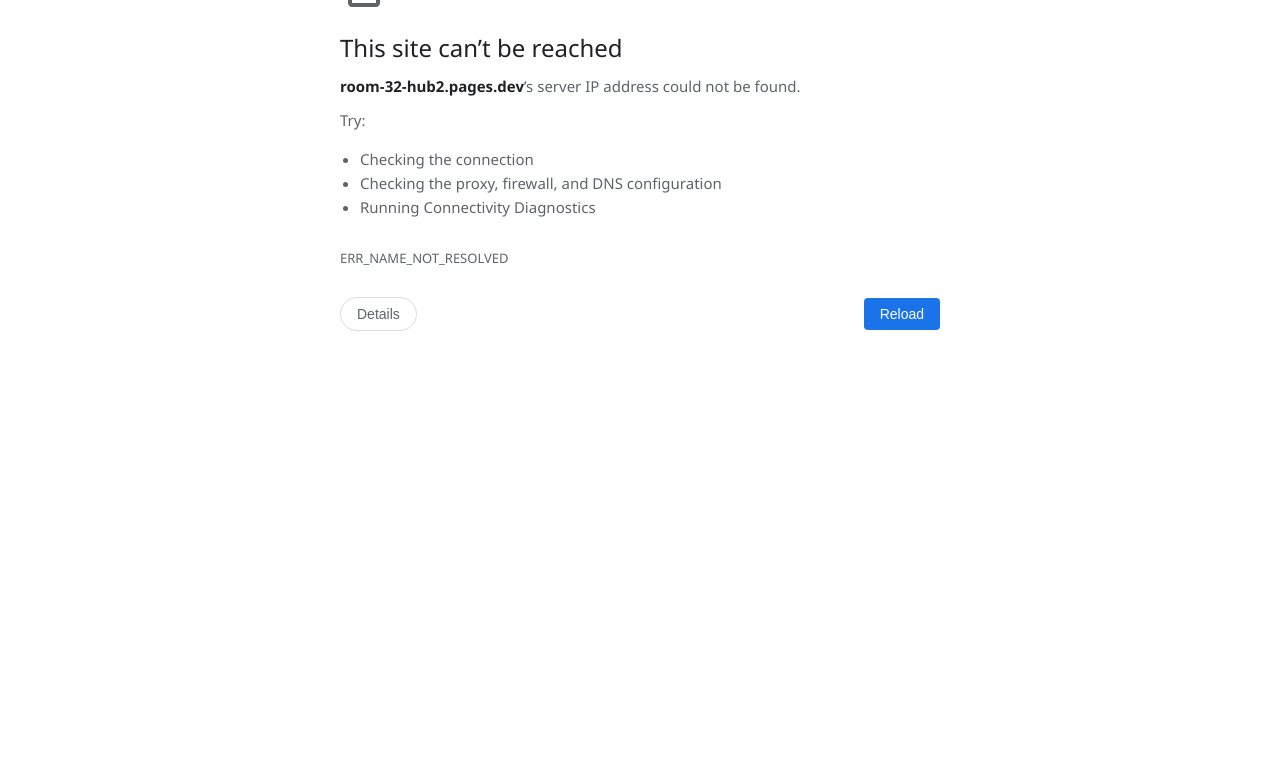
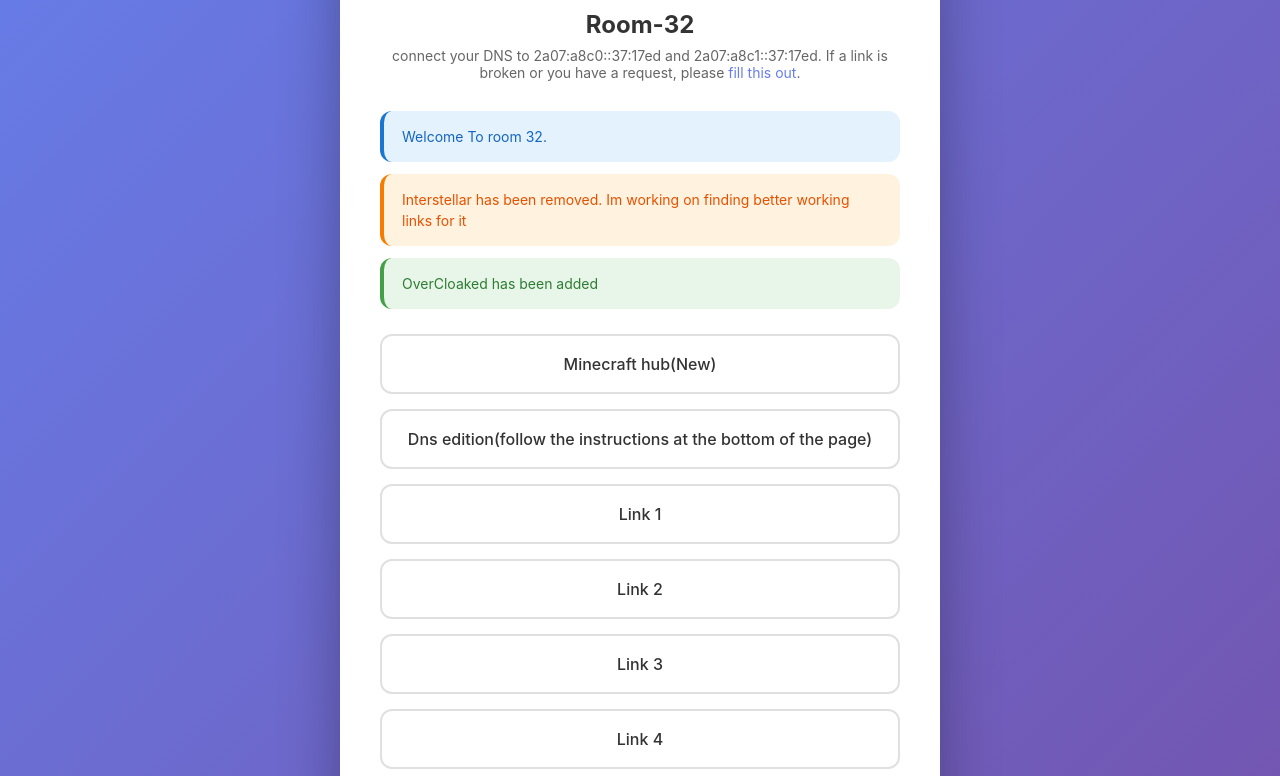
Before and after one commit to The-cmd-explorer/Links2, a plain HTML site: page index.html in a window 1280 px wide. Shown: the part 165-941 px from the top of the page. Drawn offline with Linux system fonts and the light colour scheme.

Commit message:
Revamp index.html with new title and layout
Updated the title and improved the layout and styling of the page. Added links and announcements section.

```diff
--- a/index.html
+++ b/index.html
@@ -3,131 +3,26 @@
 <head>
     <meta charset="UTF-8">
     <meta name="viewport" content="width=device-width, initial-scale=1.0">
-    <title>room-32-hub2.pages.dev</title>
-
-    <script async src="https://pagead2.googlesyndication.com/pagead/js/adsbygoogle.js?client=ca-pub-2019315197997161" crossorigin="anonymous"></script>
-
+    <title>Room-32 Link hub</title>
+<script async src="https://pagead2.googlesyndication.com/pagead/js/adsbygoogle.js?client=ca-pub-2019315197997161"
+     crossorigin="anonymous"></script>
     <style>
-        /* ==============================
-           1. FAKE ERROR PAGE STYLES
-           ============================== */
-        body {
+        * {
             margin: 0;
             padding: 0;
-            font-family: 'Segoe UI', Tahoma, sans-serif;
-            background-color: #fff; /* White background for the error */
-            color: #202124;
-            height: 100vh;
-            overflow: hidden; /* Stop scrolling on the error page */
+            box-sizing: border-box;
         }
 
-        #fake-error-page {
-            display: block; /* Visible by default */
-            max-width: 600px;
-            margin: 10% auto;
-            padding: 0 20px;
-        }
-
-        /* The Sad File Icon */
-        .error-icon {
-            width: 48px;
-            height: 48px;
-            margin-bottom: 20px;
-        }
-
-        .error-icon svg {
-            fill: #5f6368;
-        }
-
-        /* Typography matching Chrome Error */
-        #fake-error-page h1 {
-            font-size: 24px;
-            font-weight: 500;
-            margin: 0 0 10px 0;
-            color: #202124;
-        }
-
-        #fake-error-page p {
-            font-size: 15px;
-            line-height: 1.6;
-            color: #5f6368;
-            margin: 0 0 10px 0;
-        }
-
-        strong {
-            color: #202124;
-            font-weight: 600;
-        }
-
-        ul {
-            color: #5f6368;
-            font-size: 15px;
-            line-height: 1.6;
-            margin-bottom: 20px;
-            padding-left: 20px;
-        }
-
-        .error-code {
-            color: #5f6368;
-            font-size: 13px;
-            margin-top: 30px;
-            text-transform: uppercase;
-        }
-
-        /* Buttons */
-        .nav-buttons {
-            margin-top: 30px;
-            display: flex;
-            justify-content: space-between;
-            align-items: center;
-        }
-
-        .btn-blue {
-            background-color: #1a73e8;
-            color: white;
-            border: none;
-            padding: 8px 16px;
-            border-radius: 4px;
-            font-size: 14px;
-            font-weight: 500;
-            cursor: pointer;
-        }
-
-        .btn-gray {
-            background-color: transparent;
-            color: #1a73e8; /* Chrome usually hides details, but specific pill style in screenshot is grayish */
-            border: 1px solid #dadce0;
-            padding: 8px 16px;
-            border-radius: 18px;
-            font-size: 14px;
-            color: #5f6368;
-            font-weight: 500;
-            cursor: pointer;
-        }
-
-        /* ==============================
-           2. YOUR REAL PAGE STYLES
-           (Modified to sit inside a wrapper)
-           ============================== */
-        #real-content {
-            display: none; /* Hidden by default */
-            /* Moving your Body styles here so they only apply when revealed */
+        body {
             font-family: -apple-system, BlinkMacSystemFont, 'Segoe UI', Roboto, Oxygen, Ubuntu, Cantarell, sans-serif;
             background: linear-gradient(135deg, #667eea 0%, #764ba2 100%);
             min-height: 100vh;
-            flex-direction: column;
+            display: flex;
             justify-content: center;
             align-items: center;
             padding: 20px;
-            width: 100%;
         }
 
-        /* Ensure the real content wrapper behaves like a flex body */
-        #real-content.visible {
-            display: flex !important;
-        }
-
-        /* Your Original CSS (Scoped slightly) */
         .container {
             max-width: 600px;
             width: 100%;
@@ -137,127 +32,210 @@
             box-shadow: 0 20px 60px rgba(0, 0, 0, 0.3);
         }
 
-        .profile { text-align: center; margin-bottom: 30px; }
-        .profile-img {
-            width: 100px; height: 100px; border-radius: 50%;
-            background: linear-gradient(135deg, #667eea 0%, #764ba2 100%);
-            margin: 0 auto 15px; display: flex; align-items: center;
-            justify-content: center; font-size: 40px; color: white;
+        .profile {
+            text-align: center;
+            margin-bottom: 30px;
         }
 
-        .real-h1 { font-size: 24px; margin-bottom: 8px; color: #333; }
-        .bio { color: #666; font-size: 14px; }
-        .announcements { display: flex; flex-direction: column; gap: 12px; margin-bottom: 25px; }
+        .profile-img {
+            width: 100px;
+            height: 100px;
+            border-radius: 50%;
+            background: linear-gradient(135deg, #667eea 0%, #764ba2 100%);
+            margin: 0 auto 15px;
+            display: flex;
+            align-items: center;
+            justify-content: center;
+            font-size: 40px;
+            color: white;
+        }
+
+        h1 {
+            font-size: 24px;
+            margin-bottom: 8px;
+            color: #333;
+        }
+
+        .bio {
+            color: #666;
+            font-size: 14px;
+        }
+
+        .announcements {
+            display: flex;
+            flex-direction: column;
+            gap: 12px;
+            margin-bottom: 25px;
+        }
 
         .announcement {
-            padding: 15px 18px; border-radius: 12px; font-size: 14px;
-            line-height: 1.5; animation: slideIn 0.3s ease;
+            padding: 15px 18px;
+            border-radius: 12px;
+            font-size: 14px;
+            line-height: 1.5;
+            animation: slideIn 0.3s ease;
         }
 
         @keyframes slideIn {
-            from { opacity: 0; transform: translateY(-10px); }
-            to { opacity: 1; transform: translateY(0); }
+            from {
+                opacity: 0;
+                transform: translateY(-10px);
+            }
+            to {
+                opacity: 1;
+                transform: translateY(0);
+            }
         }
 
-        .announcement.info { background: #e3f2fd; color: #1565c0; border-left: 4px solid #1976d2; }
-        .announcement.warning { background: #fff3e0; color: #e65100; border-left: 4px solid #f57c00; }
-        .announcement.success { background: #e8f5e9; color: #2e7d32; border-left: 4px solid #43a047; }
-        .announcement.alert { background: #ffebee; color: #c62828; border-left: 4px solid #e53935; }
+        .announcement.info {
+            background: #e3f2fd;
+            color: #1565c0;
+            border-left: 4px solid #1976d2;
+        }
 
-        .links { display: flex; flex-direction: column; gap: 15px; }
+        .announcement.warning {
+            background: #fff3e0;
+            color: #e65100;
+            border-left: 4px solid #f57c00;
+        }
+
+        .announcement.success {
+            background: #e8f5e9;
+            color: #2e7d32;
+            border-left: 4px solid #43a047;
+        }
+
+        .announcement.alert {
+            background: #ffebee;
+            color: #c62828;
+            border-left: 4px solid #e53935;
+        }
+
+        .links {
+            display: flex;
+            flex-direction: column;
+            gap: 15px;
+        }
 
         .link-button {
-            display: block; padding: 18px; background: white;
-            border: 2px solid #e0e0e0; border-radius: 12px;
-            text-decoration: none; color: #333; font-weight: 500;
-            text-align: center; transition: all 0.3s ease; font-size: 16px;
+            display: block;
+            padding: 18px;
+            background: white;
+            border: 2px solid #e0e0e0;
+            border-radius: 12px;
+            text-decoration: none;
+            color: #333;
+            font-weight: 500;
+            text-align: center;
+            transition: all 0.3s ease;
+            font-size: 16px;
         }
 
         .link-button:hover {
-            border-color: #667eea; background: #f8f9ff;
-            transform: translateY(-2px); box-shadow: 0 4px 12px rgba(102, 126, 234, 0.2);
+            border-color: #667eea;
+            background: #f8f9ff;
+            transform: translateY(-2px);
+            box-shadow: 0 4px 12px rgba(102, 126, 234, 0.2);
         }
 
-        .link-button:active { transform: translateY(0); }
-        .footer { text-align: center; margin-top: 30px; color: #999; font-size: 12px; }
+        .link-button:active {
+            transform: translateY(0);
+        }
 
+        .footer {
+            text-align: center;
+            margin-top: 30px;
+            color: #999;
+            font-size: 12px;
+        }
     </style>
 </head>
 <body>
-
-    <div id="fake-error-page">
-        <div class="error-icon">
-            <svg viewBox="0 0 24 24" xmlns="http://www.w3.org/2000/svg">
-                <path d="M14 2H6c-1.1 0-1.99.9-1.99 2L4 20c0 1.1.89 2 1.99 2H18c1.1 0 2-.9 2-2V8l-6-6zM6 20V4h7v5h5v11H6z"/>
-                <path d="M8 10h2v2H8zm4 0h2v2h-2zm-4 4h8v2H8z" opacity=".3"/> <path d="M 9 15 Q 12 18 15 15" stroke="#5f6368" stroke-width="2" fill="none" />
-                <circle cx="9" cy="11" r="1.5" fill="#5f6368" />
-                <circle cx="15" cy="11" r="1.5" fill="#5f6368" />
-            </svg>
-        </div>
-
-        <h1>This site can’t be reached</h1>
-        <p><strong>room-32-hub2.pages.dev</strong>’s server IP address could not be found.</p>
-
-        <p>Try:</p>
-        <ul>
-            <li>Checking the connection</li>
-            <li>Checking the proxy, firewall, and DNS configuration</li>
-            <li>Running Connectivity Diagnostics</li>
-        </ul>
-
-        <div class="error-code">ERR_NAME_NOT_RESOLVED</div>
-
-        <div class="nav-buttons">
-            <button class="btn-gray">Details</button>
-            <button class="btn-blue" onclick="window.location.reload()">Reload</button>
-        </div>
-    </div>
-
-
-    <div id="real-content">
     <div class="container">
         <div class="profile">
             <div class="profile-img">32</div>
-                <h1 class="real-h1">Room-32</h1>
+            <h1>Room-32</h1>
             <p class="bio">connect your DNS to 2a07:a8c0::37:17ed and 2a07:a8c1::37:17ed. If a link is broken or you have a request, please <a href="https://docs.google.com/forms/d/e/1FAIpQLSceQ4dj6qGzqDEwLsv_D1l3KPtyVAs89Y1lcxBbc3muFlwgIA/viewform" target="_blank" style="color: #667eea; text-decoration: none;">fill this out</a>.</p>
         </div>
 
         <div class="announcements" id="announcements"></div>
 
         <div class="links">
-                 <a href="https://room-32-tests.pages.dev/" class="link-button">Minecraft hub(New)</a>
-                 <a href="https://dns-edition-room-32-hub.pages.dev/" class="link-button">Dns edition(follow the instructions at the bottom of the page)</a>
-                 <a href="https://ajdhbajhdsbashjbdhbawkjdbuyabidughauygediugweg8aw648676217.pages.dev/more/blank" class="link-button">Link 1(Duck Games)</a>
-                 <a href="https://hdbagbdgiagvwiegaouwgdjlabwhudvawugduyghaohwdouaowdgvouawd.pages.dev/" class="link-button">Link 2 (Sandboxels)</a>
-                 <a href="https://jhbsfshubdiuabouwiobhdakhugbwudbhauwdbhuahsbduhbwuabduahbs.pages.dev/launch" class="link-button">Link 3 (Zenithub)</a>
-                 <a href="https://nettlewebiduha.pages.dev/" class="link-button">Link 4 (NettleWeb)</a>
-                 <a href="https://awkjdnajwhbdhbajsbdjhbwadjsbdw.pages.dev/" class="link-button">Link 5 (Six Seven Games)</a>
-                 <a href="https://32games-lol-lol-lol.pages.dev/" class="link-button">Link 6 (Six Seven Games)</a>
-                 <a href="https://sixsevengames12312312.pages.dev/" class="link-button">Link 7 (Six Seven Games)</a>
-                 <a href="https://sixsevengames.pages.dev/" class="link-button">Link 8 (Six Seven Games)</a>
-                 <a href="https://duckmath-cloudflare.pages.dev/more/blank" class="link-button">Link 9 (DuckMath)</a>
-                 <a href="https://dajhwgdkjhagfshgdvatwdfaugsuyduawbduytagsutygd.pages.dev/more/blank" class="link-button">Link 10 (DuckMath)</a>
-                 <a href="https://duckmath-cloudflareawedadsasdawedads.pages.dev/more/blank" class="link-button">Link 11 (DuckMath)</a>
-                 <a href="https://klajbdjabdljabdkjbnakdjbnaijbndawjkebauishdbwiaudhoabsidwk.pages.dev/more/blank" class="link-button">Link 12 (DuckMath)</a>
-                 <a href="https://Room-32-toys-2.woodcraftgallery.com.np" class="link-button">Link 13 (OverCloaked)</a>
-                 <a href="https://asjhdbjahwbjdvahgwvdbvasgvdjlwda.woodcraftgallery.com.np" class="link-button">Link 14 (OverCloaked)</a>
-                 <a href="https://Room-32-toys.woodcraftgallery.com.np" class="link-button">Link 15 (OverCloaked)</a>
-                 <a href="https://forms.gle/jDCu8P2ZmUxauYqJ9" class="link-button">Request form!!!(broken or game requests)</a>
+             <a href="https://room-32-tests.pages.dev/" class="link-button">
+               Minecraft hub(New)
+            </a>
+             <a href="https://dns-edition-room-32-hub.pages.dev/" class="link-button">
+               Dns edition(follow the instructions at the bottom of the page)
+            </a>
+             <a href="https://23123room-321.pages.dev/" class="link-button">
+                Link 1
+            </a>
+             <a href="https://room-32-alt-link.pages.dev/" class="link-button">
+                Link 2
+            </a>
+             <a href="https://room-32-2312.pages.dev/" class="link-button">
+                Link 3
+            </a>
+             <a href="https://nettlewebiduha.pages.dev/" class="link-button">
+               Link 4
+            </a>
+             <a href="https://room-32-2nd-one.pages.dev/" class="link-button">
+              Link 5
+            </a>
+             <a href="https://room-32-32123.pages.dev/" class="link-button">
+              Link 6
+            </a>
+             <a href="https://room3212313.pages.dev/" class="link-button">
+              Link 7
+            </a>
+             <a href="https://makeyourownlink-email-me.pages.dev/" class="link-button">
+              Link 8
+            </a>
+             <a href="https://link-hub-3241123124123123.pages.dev/" class="link-button">
+              Link 9
+            </a>
+             <a href="https://dontblockthisplease.pages.dev/" class="link-button">
+              Link 10
+            </a>
+             <a href="https://room321.pages.dev/" class="link-button">
+              Link 11
+            </a>
         </div>
 
-            <div class="footer">Room-32!!!</div>
+        <div class="footer">
+            Room-32!!!
         </div>
     </div>
 
     <script>
-        // 1. ANNOUNCEMENTS LOGIC (Your original code)
+        // ===== EDIT ANNOUNCEMENTS HERE =====
+        // Change 'show: true' to 'show: false' to hide an announcement
+        // Types: 'info' (blue), 'warning' (orange), 'success' (green), 'alert' (red)
+
         const announcements = [
-            { show: true, type: 'info', text: 'Welcome To room 32.' },
-            { show: true, type: 'warning', text: 'Interstellar has been removed. Im working on finding better working links for it' },
-            { show: true, type: 'success', text: 'OverCloaked has been added ' },
-            { show: false, type: 'alert', text: '🔧 Maintenance scheduled for tonight at 10 PM EST.' }
+            {
+                show: true,
+                type: 'info',
+                text: 'Welcome To room 32.'
+            },
+            {
+                show: true,
+                type: 'warning',
+                text: 'Interstellar has been removed. Im working on finding better working links for it'
+            },
+            {
+                show: true,
+                type: 'success',
+                text: 'OverCloaked has been added '
+            },
+            {
+                show: false,
+                type: 'alert',
+                text: '🔧 Maintenance scheduled for tonight at 10 PM EST.'
+            }
         ];
 
+        // Display announcements
         const announcementsContainer = document.getElementById('announcements');
         announcements.forEach(announcement => {
             if (announcement.show) {
@@ -267,25 +245,6 @@
                 announcementsContainer.appendChild(div);
             }
         });
-
-        // 2. THE KEY PRESS LOGIC (The new feature)
-        document.addEventListener('keydown', function(event) {
-            // Check if "C" key is pressed
-            if (event.key === 'c' || event.key === 'C') {
-                // Hide the Fake Error Page
-                document.getElementById('fake-error-page').style.display = 'none';
-
-                // Show the Real Content
-                const realContent = document.getElementById('real-content');
-                realContent.classList.add('visible');
-
-                // Fix the scrollbar (allow scrolling again)
-                document.body.style.overflow = 'auto';
-
-                // Update the page title to the real one
-                document.title = "Room-32 Link hub";
-            }
-        });
     </script>
 </body>
 </html>
```
Lines whose indentation alone changed are shown as unchanged.
